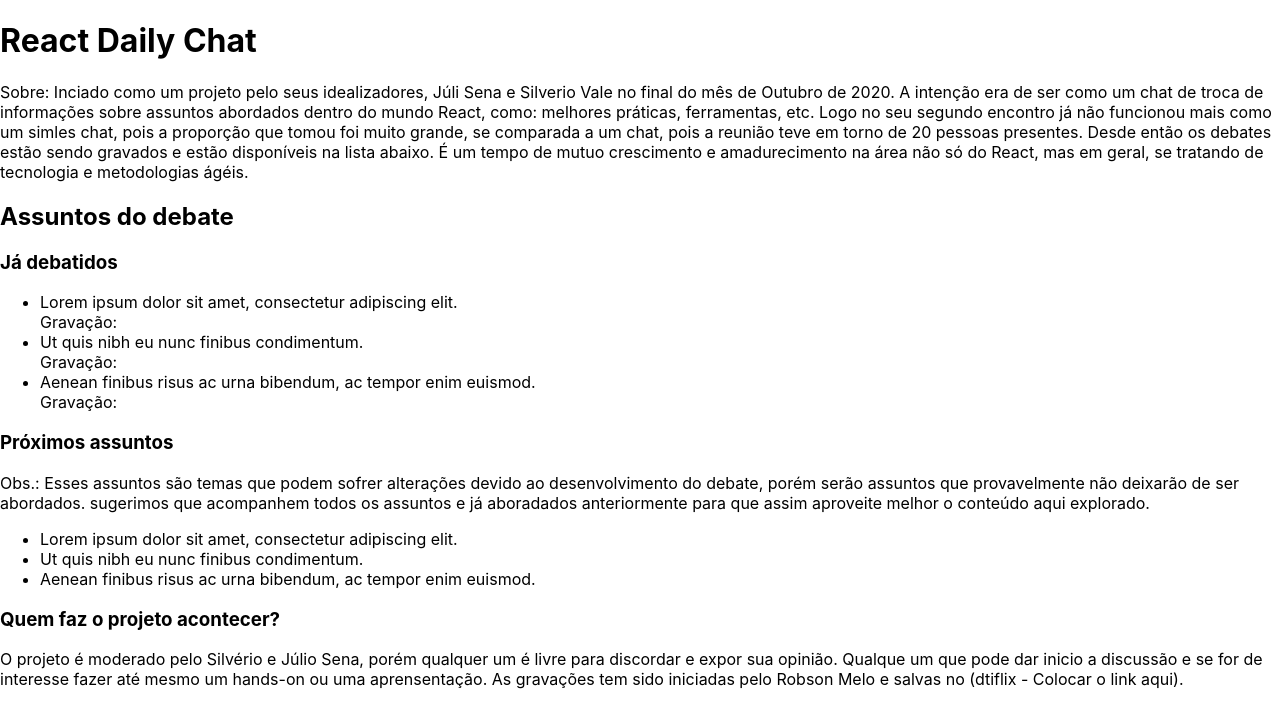
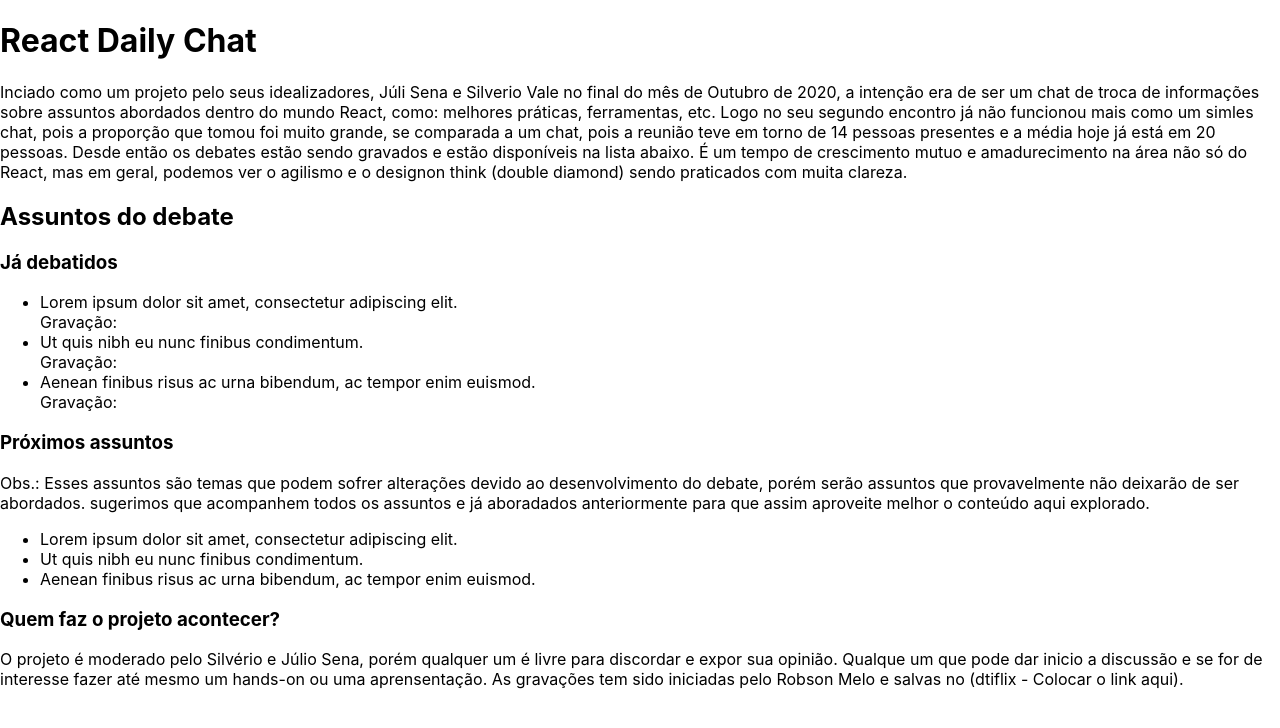
Before and after one commit to robsonfm/my-app, a React (Create React App) app: page / in a window 1280 px wide. Shown: the top 728 px of the page. Built offline with nearby package versions, Linux system fonts and the light colour scheme; no server answers.

Commit message:
Melhoria de texto do campo Sobre

```diff
--- a/src/App.tsx
+++ b/src/App.tsx
@@ -23,12 +23,10 @@ const App = () => {
   <div style={{backgroundColor: '#282c34'}}>
     <div style={{backgroundColor: 'white'}}>
       <h1>React Daily Chat</h1>
-      <p>Sobre:
-      Inciado como um projeto pelo seus idealizadores, Júli Sena e Silverio Vale no final do mês de Outubro de 2020.
-      A intenção era de ser como um chat de troca de informações sobre assuntos abordados dentro do mundo React, como: melhores práticas, ferramentas, etc.
-      Logo no seu segundo encontro já não funcionou mais como um simles chat, pois a proporção que tomou foi muito grande, se comparada a um chat, pois a reunião teve em torno de 20 pessoas presentes.
+      <p>Inciado como um projeto pelo seus idealizadores, Júli Sena e Silverio Vale no final do mês de Outubro de 2020, a intenção era de ser um chat de troca de informações sobre assuntos abordados dentro do mundo React, como: melhores práticas, ferramentas, etc.
+      Logo no seu segundo encontro já não funcionou mais como um simles chat, pois a proporção que tomou foi muito grande, se comparada a um chat, pois a reunião teve em torno de 14 pessoas presentes e a média hoje já está em 20 pessoas.
       Desde então os debates estão sendo gravados e estão disponíveis na lista abaixo.
-      É um tempo de mutuo crescimento e amadurecimento na área não só  do React, mas em geral, se tratando de tecnologia e metodologias ágéis.
+      É um tempo de crescimento mutuo e amadurecimento na área não só do React, mas em geral, podemos ver o agilismo e o designon think (double diamond) sendo praticados com muita clareza.
 
         </p>
       <h2>Assuntos do debate</h2>
```
